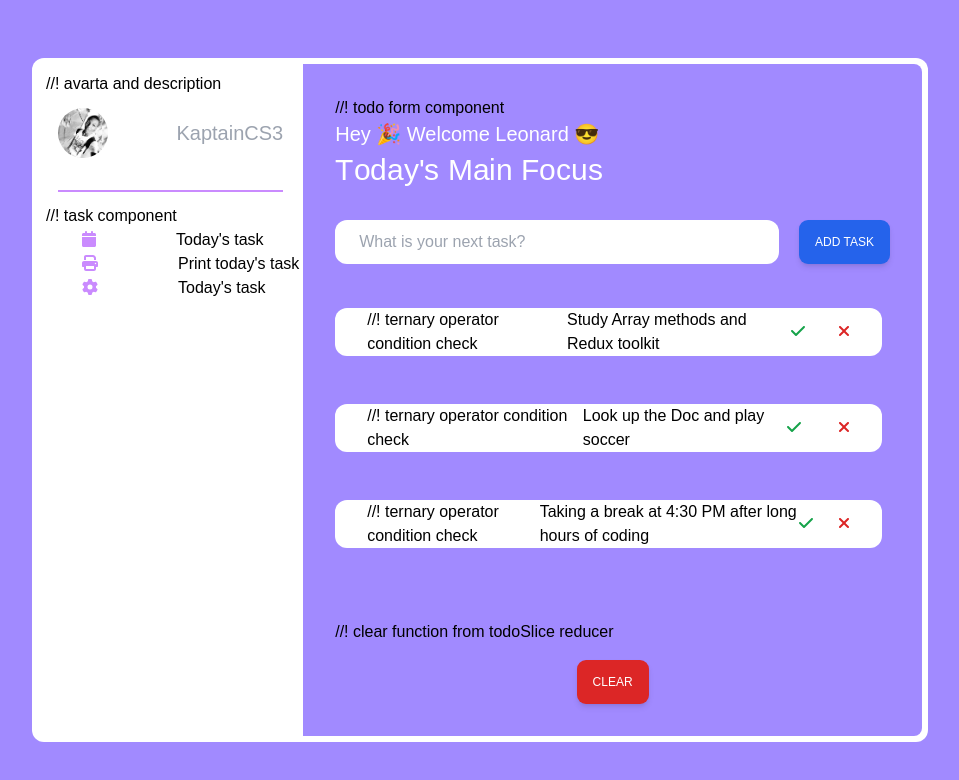
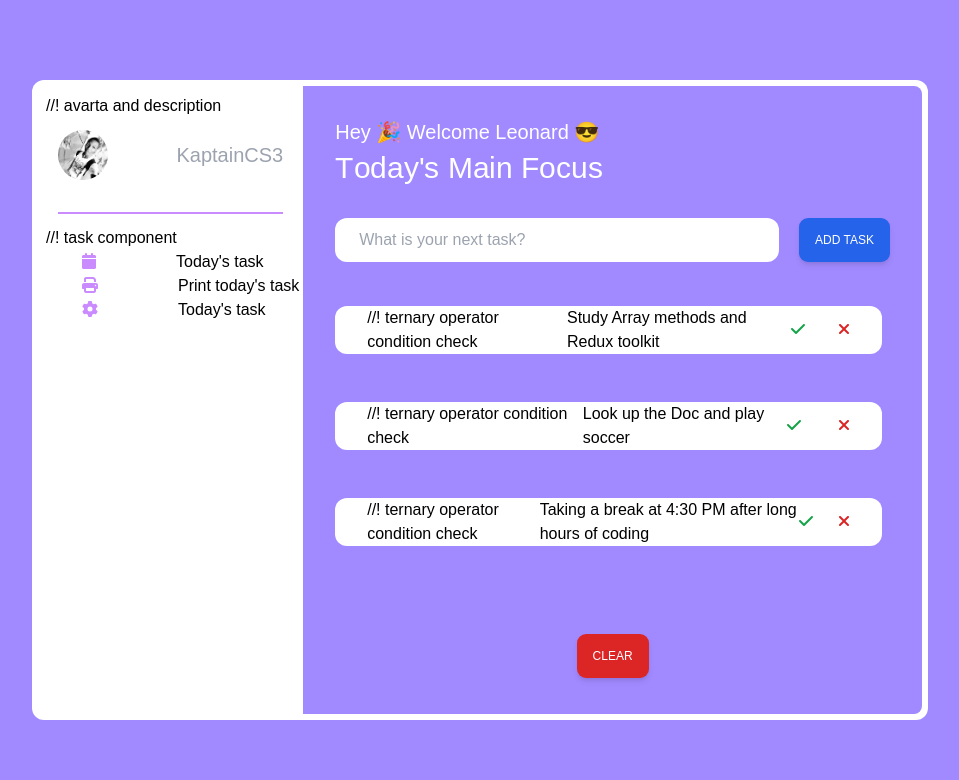
Before and after one commit to KaptainCS3/MentorShip__Digital_Rental, a React (Create React App) app in the folder DAY 1/todo-app/: page / in a window 1280 px wide. Shown: the top 780 px of the page, without its empty margins (160-1119 px from the left). Built offline with nearby package versions, Linux system fonts and the light colour scheme.

Commit message:
minor changes

```diff
--- a/DAY 1/todo-app/src/components/MainContainer.js
+++ b/DAY 1/todo-app/src/components/MainContainer.js
@@ -7,9 +7,9 @@ const MainContainer = () => {
   const handleClear = () => dispatch(clearTask());
   return (
     <section className="w-[70%] bg-[#a18aff] rounded-tr-[0.5em] rounded-br-[0.5em] p-[2em] main__width">
-      //! todo form component
+      {/* //! todo form component  */}
       <TodoForm />
-      //! clear function from todoSlice reducer
+      {/* //! clear function from todoSlice reducer */}
       <div
         className="flex justify-center items-center mt-4"
         onClick={handleClear}
```
